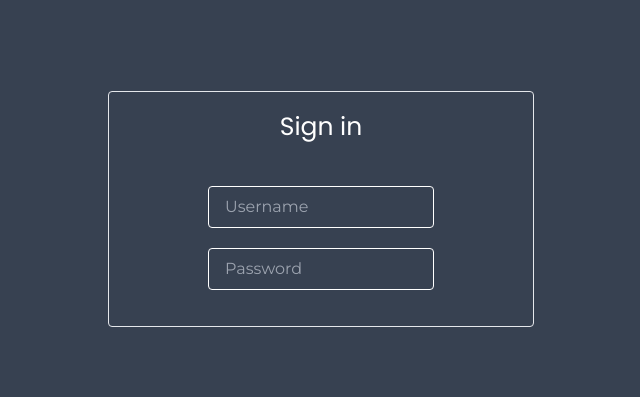
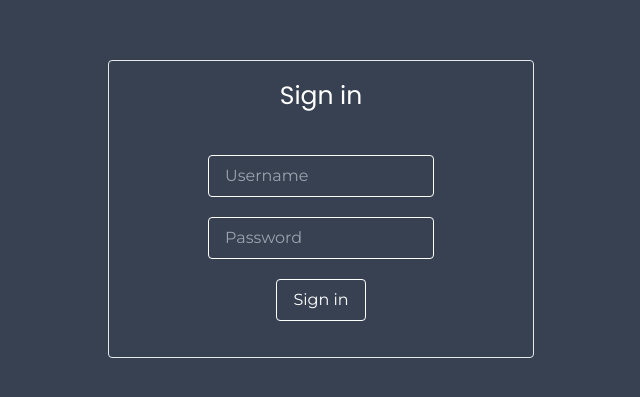
Before and after one commit to richardhofmaenner/linktree-frontend, a Next.js app: page /login in a window 1280 px wide. Shown: the part 191-588 px from the top of the page, without its empty margins (319-959 px from the left). Built offline with nearby package versions, Linux system fonts and the light colour scheme.

Commit message:
Added Submit button to login form

```diff
--- /dev/null
+++ b/components/forms/SubmitBtn.tsx
@@ -0,0 +1,19 @@
+import React from 'react'
+import PropTypes from 'prop-types'
+
+function SubmitBtn({ children }) {
+  return (
+    <button
+      type="submit"
+      className="border border-white rounded bg-transparent px-4 py-2 mb-5 transition-colors hover:text-black hover:bg-white"
+    >
+      { children }
+    </button>
+  )
+}
+
+SubmitBtn.propTypes = { children: PropTypes.node.isRequired }
+
+SubmitBtn.PropsDefault = { children: '' }
+
+export default SubmitBtn
--- a/pages/login.tsx
+++ b/pages/login.tsx
@@ -1,9 +1,16 @@
 import React, { Component } from 'react'
 import CenterModalLayout from '@/layouts/CenterModalLayout'
 import Input from '@/components/forms/Input'
+import SubmitBtn from '@/components/forms/SubmitBtn'
 
-class Login extends Component {
+type myType = {
+  username: string,
+  password: string,
+}
 
+type myProps = {}
+
+class Login extends Component<myProps, myType> {
   constructor(props) {
     super(props)
     this.valueChanged = this.valueChanged.bind(this)
@@ -43,6 +50,9 @@ class Login extends Component {
             value={password}
           />
         </div>
+        <div>
+          <SubmitBtn>Sign in</SubmitBtn>
+        </div>
       </CenterModalLayout>
     )
   }
```
